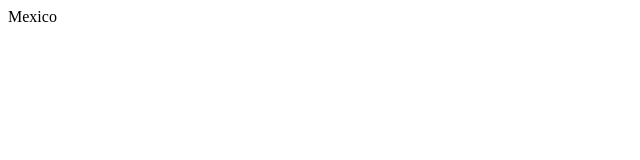
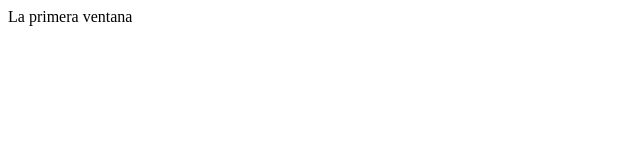
Before and after one commit to JOSE-ZARAGOZA/apartado_java, a plain HTML site: page app2/web/index.html in a window 1280 px wide. Shown: the full height of the page, 0-640 px from the left. Drawn offline with Linux system fonts and the light colour scheme.

Commit message:
modificacion 3

```diff
--- a/app2/web/index.html
+++ b/app2/web/index.html
@@ -11,6 +11,6 @@
         <meta name="viewport" content="width=device-width, initial-scale=1.0">
     </head>
     <body>
-        <div>Mexico</div>
+        <div>La primera ventana</div>
     </body>
 </html>
```
